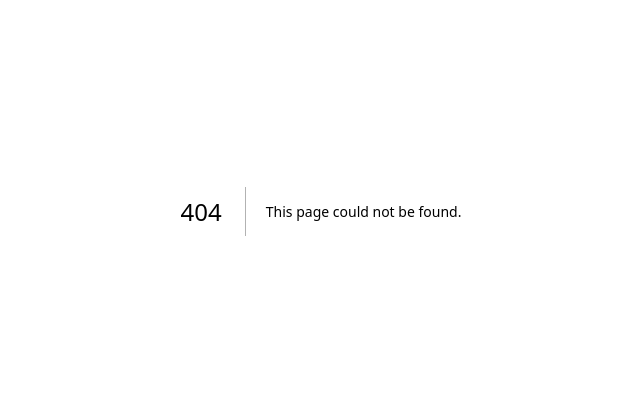
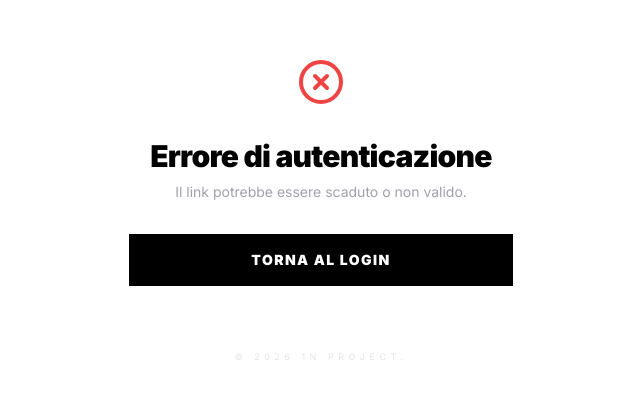
Before and after one commit to operio-dev/1nproject, a Next.js app: page /auth/auth-code-error in a window 1280 px wide. Before the commit this address had no page. Shown: the part 189-588 px from the top of the page, without its empty margins (319-959 px from the left). Built offline with nearby package versions, Linux system fonts and the light colour scheme.

Commit message:
Create page.tsx

```diff
--- /dev/null
+++ b/app/auth/auth-code-error/page.tsx
@@ -0,0 +1,36 @@
+"use client";
+
+import { useRouter } from 'next/navigation';
+import { XCircle } from 'lucide-react';
+
+export default function AuthErrorPage() {
+  const router = useRouter();
+
+  return (
+    <div className="min-h-screen bg-white text-black flex items-center justify-center px-6">
+      <div className="w-full max-w-sm space-y-8 text-center">
+        <XCircle size={48} className="mx-auto text-red-500" />
+
+        <div className="space-y-2">
+          <h1 className="text-3xl font-black tracking-tight">
+            Errore di autenticazione
+          </h1>
+          <p className="text-zinc-400 text-sm">
+            Il link potrebbe essere scaduto o non valido.
+          </p>
+        </div>
+
+        <button
+          onClick={() => router.push('/login')}
+          className="w-full bg-black text-white py-4 font-black text-sm uppercase tracking-widest hover:bg-zinc-800 transition-colors"
+        >
+          Torna al login
+        </button>
+
+        <div className="text-center text-[9px] text-zinc-200 uppercase tracking-[0.5em] pt-8">
+          &copy; 2026 1N PROJECT.
+        </div>
+      </div>
+    </div>
+  );
+}
```
